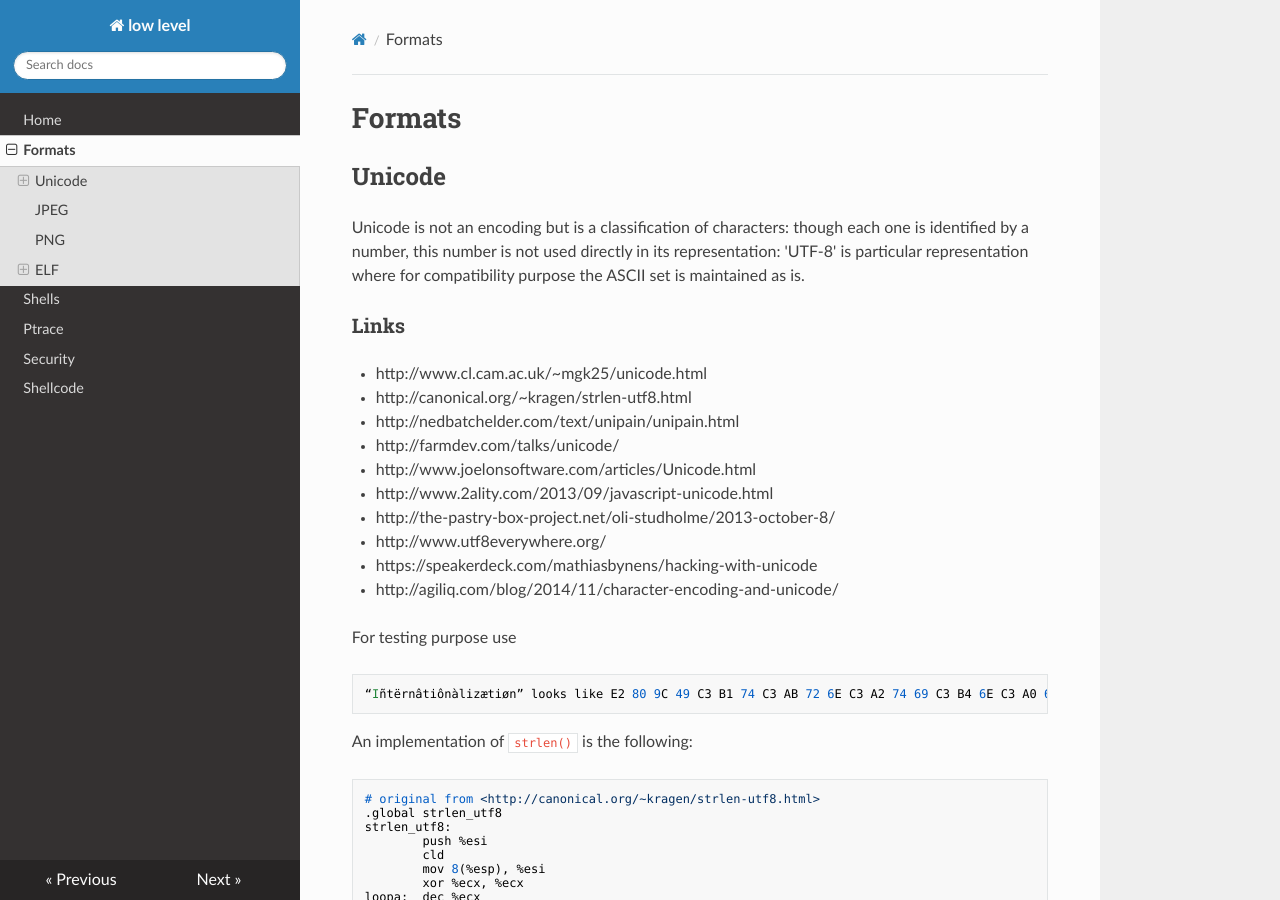
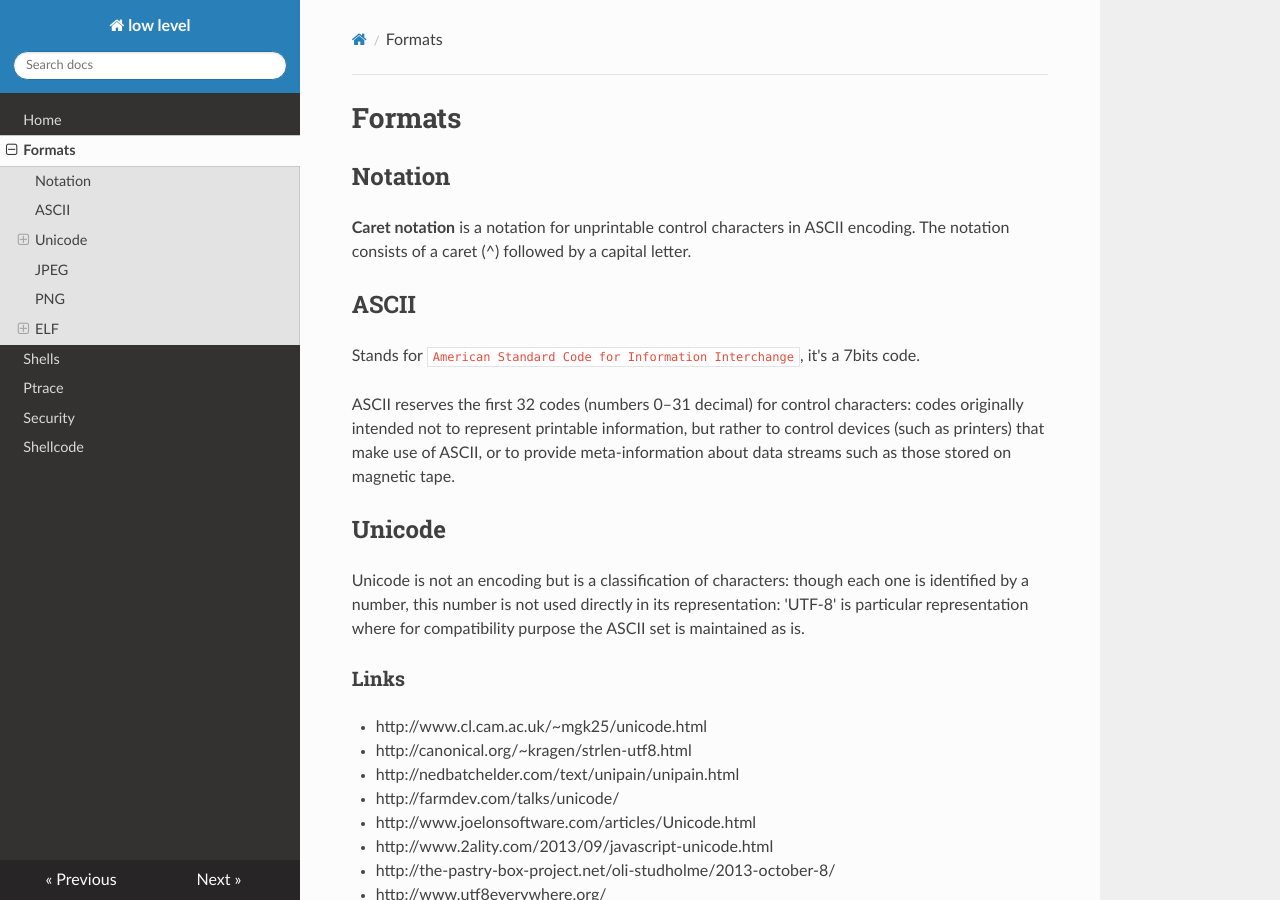
Before and after one commit to gipi/low-level, an MkDocs documentation site: the page built from docs/formats.md, in a window 1280 px wide and 900 px high. Built offline with MkDocs 1.6.1, drawn with Linux system fonts in a browser that asks for light colours; nearby versions of some CDN libraries; old or Windows-style settings are respelled for this version of MkDocs.

Commit message:
Add ASCII section.

```diff
--- a/docs/formats.md
+++ b/docs/formats.md
@@ -1,4 +1,18 @@
 # Formats
+
+## Notation
+
+**Caret notation** is a notation for unprintable control characters in ASCII encoding.
+The notation consists of a caret (^) followed by a capital letter.
+
+## ASCII
+
+Stands for ``American Standard Code for Information Interchange``, it's a 7bits code.
+
+ASCII reserves the first 32 codes (numbers 0–31 decimal) for control characters: codes
+originally intended not to represent printable information, but rather to control devices
+(such as printers) that make use of ASCII, or to provide meta-information about data streams
+such as those stored on magnetic tape.
 
 ## Unicode
 
```
